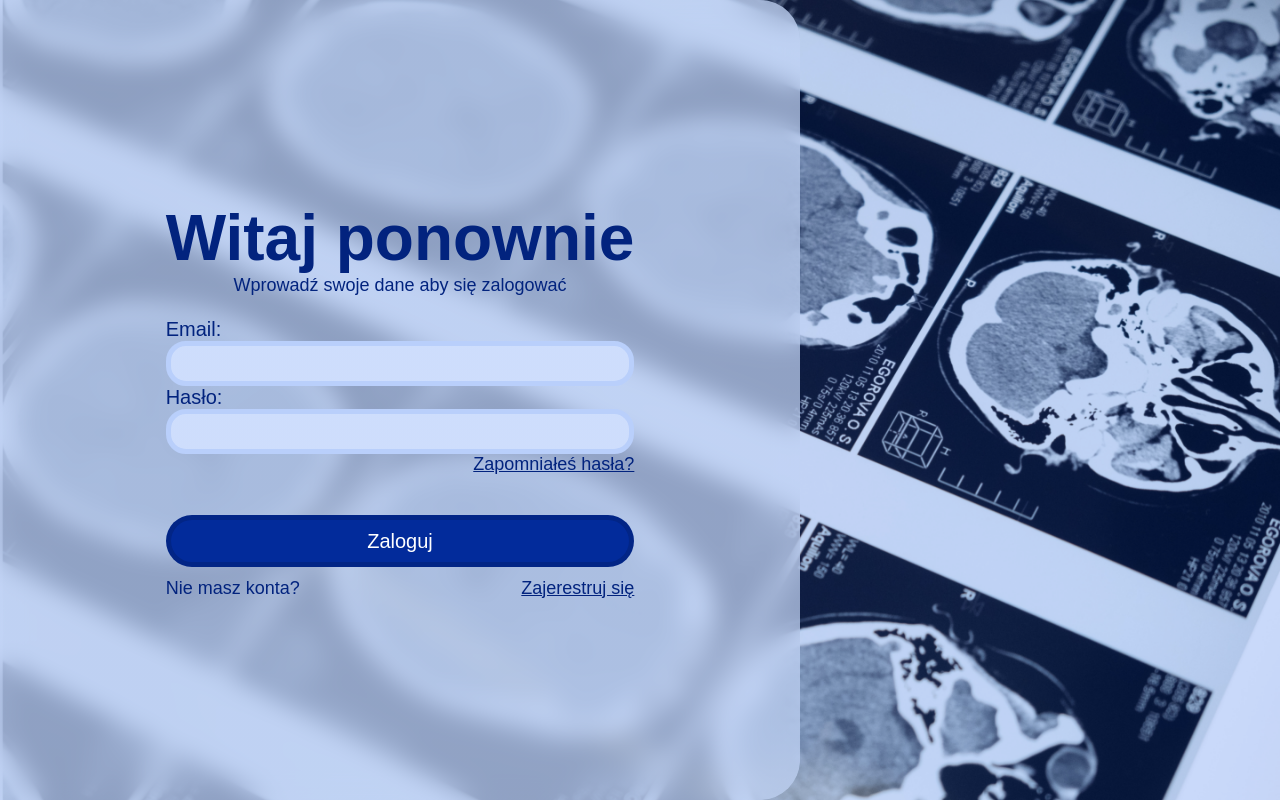
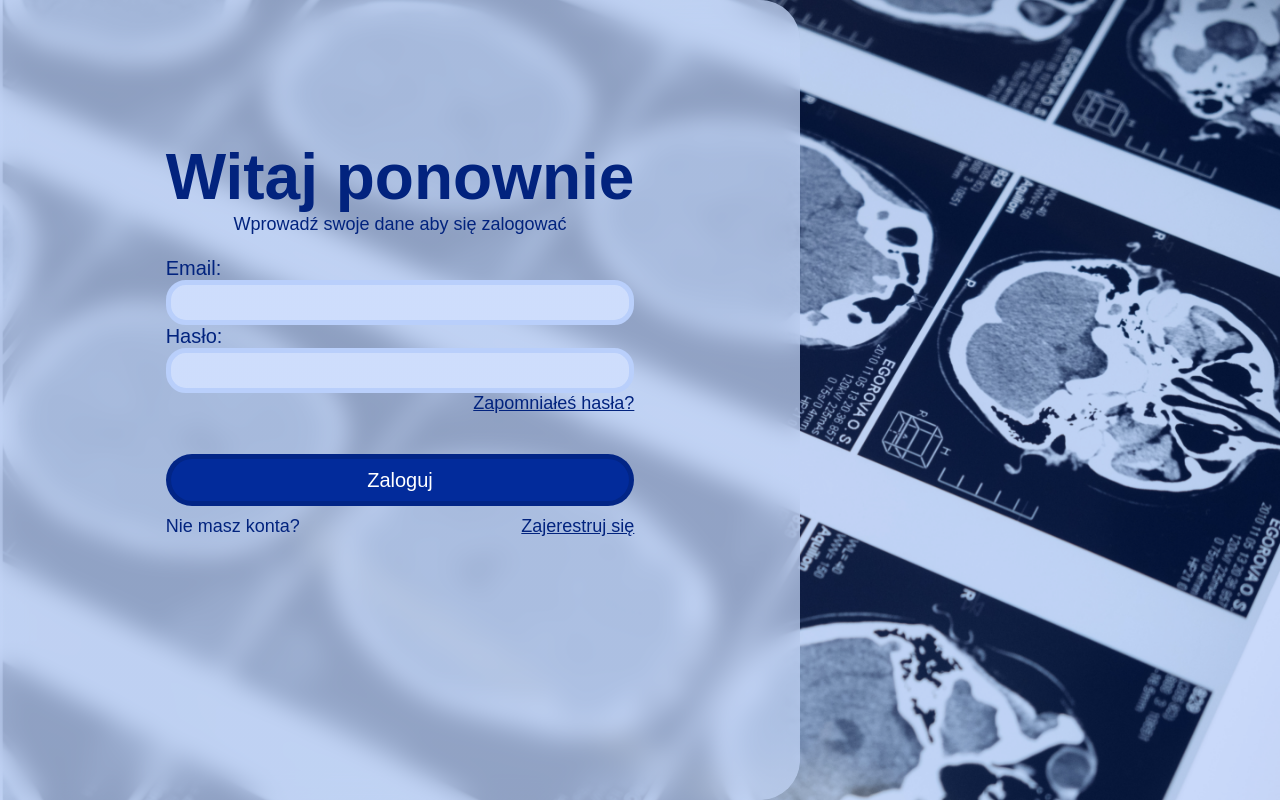
Before and after one commit to SGGW-Projekt-Zespolowy/SocialNetworkService-FE, an Angular app: page /login in a window 1280 px wide. Built offline with nearby package versions, Linux system fonts and the light colour scheme; a web font is replaced by a local one.

Commit message:
fix styles, add routing  to home component

```diff
--- a/src/app/home/home.component.html
+++ b/src/app/home/home.component.html
@@ -1 +1,3 @@
-<p>home works!</p>
+<span class="switch-auth-btn pointer" routerLink="/registration">
+  Zajerestruj się
+</span>
--- a/src/styles/auth.scss
+++ b/src/styles/auth.scss
@@ -33,9 +33,11 @@ select.ng-invalid.ng-touched {
 
 .auth-form {
   display: flex;
-  justify-content: center;
+  //justify-content: center;
   align-items: center;
   flex-direction: column;
+  box-sizing: border-box;
+  padding-top: 7em;
 
   font-size: 20px;
 
@@ -130,6 +132,8 @@ select.ng-invalid.ng-touched {
 @media screen and (max-width: 500px) {
   .auth-form {
     font-size: 3.6vw;
+    padding-top: 0px;
+    justify-content: center;
   }
 
   .validation-errors {
```
